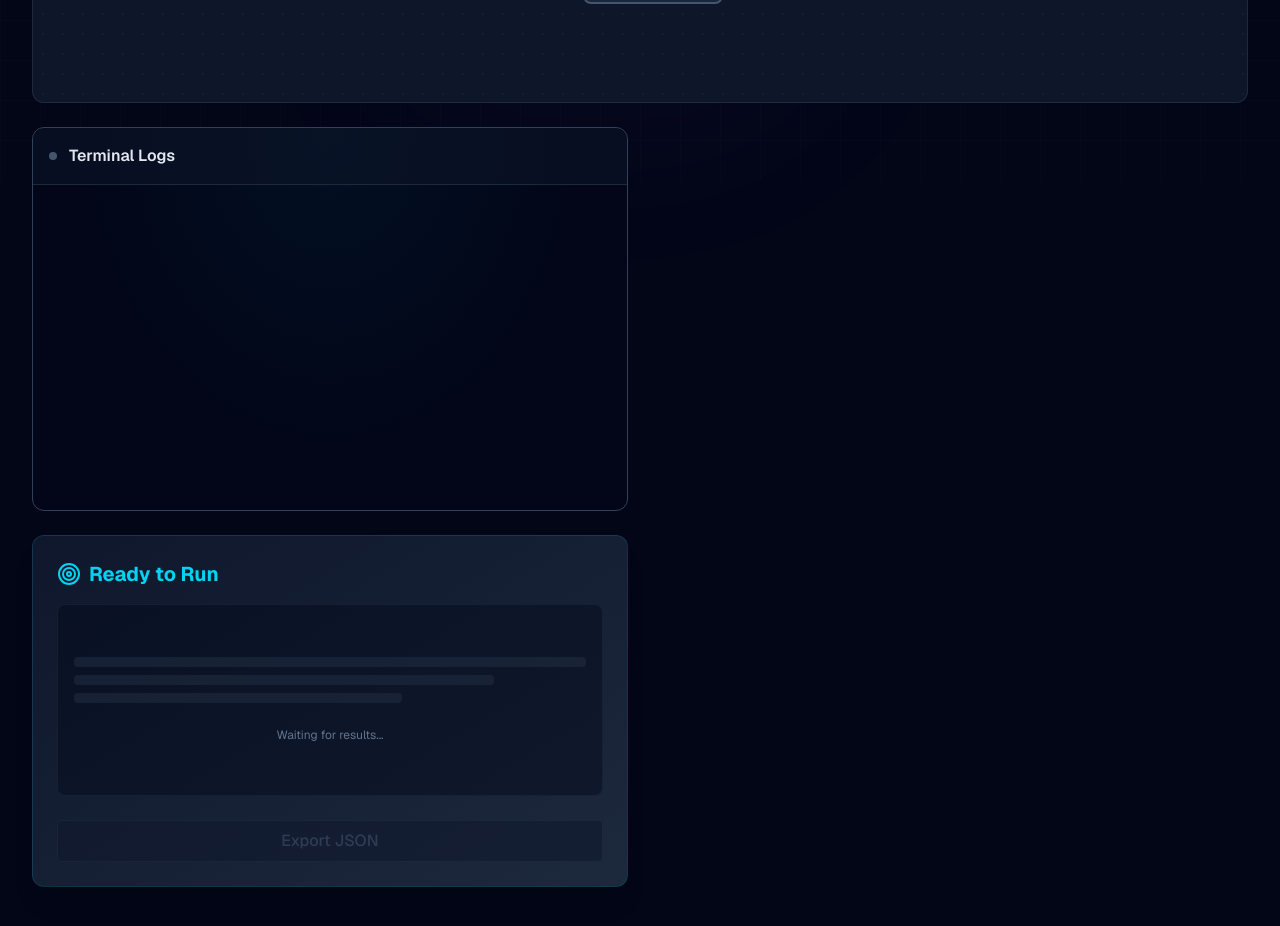
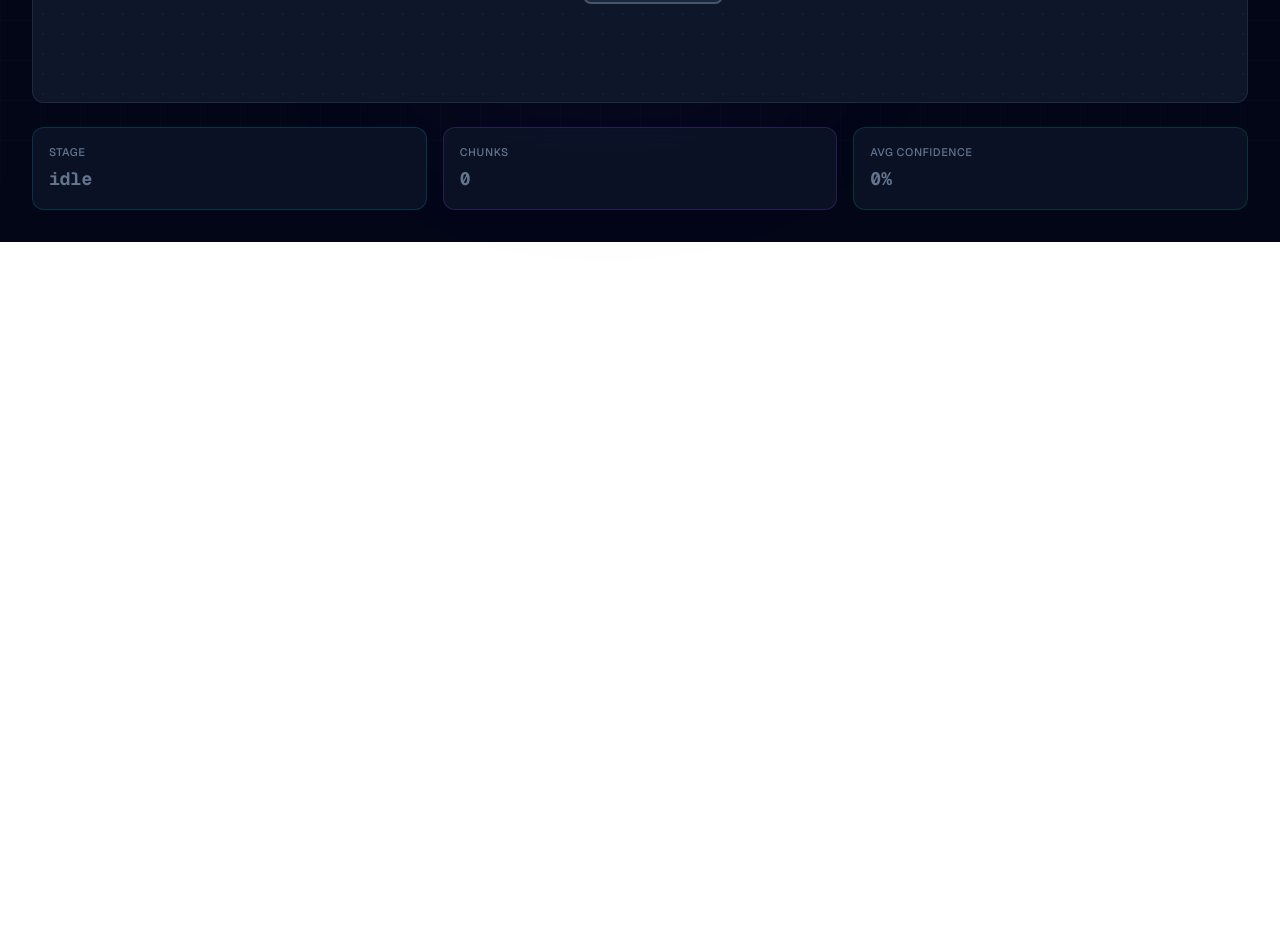
Before and after one commit to edycutjong/ContextWeaver, a Next.js app in the folder frontend/: page /dashboard in a window 1280 px wide. Shown: the part 620-1546 px from the top of the page. After the commit the page ends 862 px from the top, so only its background shows below. Built offline with nearby package versions, Linux system fonts and the light colour scheme.

Commit message:
Refactor ChunkInspector into a portal modal and stabilize dashboard layout

```diff
--- a/frontend/src/app/(app)/dashboard/page.tsx
+++ b/frontend/src/app/(app)/dashboard/page.tsx
@@ -354,7 +354,7 @@ export default function Dashboard() {
 
           {/* Header */}
           <div className="flex flex-col sm:flex-row justify-between items-start sm:items-center bg-slate-900/80 backdrop-blur-md p-6 rounded-xl border border-slate-700/50 shadow-[0_0_40px_rgba(6,182,212,0.15)] relative overflow-hidden group gap-6 sm:gap-8">
-            <div className="absolute inset-0 bg-gradient-to-r from-cyan-500/10 to-purple-500/10 opacity-0 group-hover:opacity-100 transition-opacity duration-700 pointer-events-none" />
+            <div className="absolute inset-0 bg-linear-to-r from-cyan-500/10 to-purple-500/10 opacity-0 group-hover:opacity-100 transition-opacity duration-700 pointer-events-none" />
             <div className="flex items-center space-x-6 relative z-10">
               <div className="relative w-16 h-16 rounded-2xl overflow-hidden shadow-[0_0_20px_rgba(6,182,212,0.4)] border border-cyan-500/30 shrink-0 group-hover:scale-105 transition-transform duration-500 bg-slate-950 p-3 flex items-center justify-center">
                 <div className="absolute inset-0 bg-cyan-400/20 animate-pulse" />
@@ -365,7 +365,7 @@ export default function Dashboard() {
                 </svg>
               </div>
               <div>
-                <h1 className="text-4xl font-orbitron font-black text-transparent bg-clip-text bg-gradient-to-r from-cyan-400 via-blue-400 to-purple-500 mb-1 flex items-center tracking-wide">
+                <h1 className="text-4xl font-orbitron font-black text-transparent bg-clip-text bg-linear-to-r from-cyan-400 via-blue-400 to-purple-500 mb-1 flex items-center tracking-wide">
                   Pipeline Overview
                 </h1>
                 <p className="text-slate-400 font-medium tracking-wide">Dynamic In-Context Learning Router</p>
@@ -375,11 +375,11 @@ export default function Dashboard() {
               onClick={startPipeline}
               disabled={isRunning}
               className={`relative z-10 px-8 py-3.5 rounded-xl font-bold tracking-wide transition-all overflow-hidden ${
-                isRunning ? 'bg-slate-800 text-slate-500 cursor-not-allowed border border-slate-700' : 'bg-gradient-to-r from-cyan-600 to-blue-600 hover:from-cyan-500 hover:to-blue-500 text-white shadow-[0_0_20px_rgba(6,182,212,0.4)] hover:shadow-[0_0_30px_rgba(6,182,212,0.6)] border border-cyan-400/30'
+                isRunning ? 'bg-slate-800 text-slate-500 cursor-not-allowed border border-slate-700' : 'bg-linear-to-r from-cyan-600 to-blue-600 hover:from-cyan-500 hover:to-blue-500 text-white shadow-[0_0_20px_rgba(6,182,212,0.4)] hover:shadow-[0_0_30px_rgba(6,182,212,0.6)] border border-cyan-400/30'
               }`}
             >
               {isRunning && (
-                <span className="absolute inset-0 w-full h-full bg-gradient-to-r from-transparent via-white/10 to-transparent -translate-x-full animate-[shimmer_2s_infinite]" />
+                <span className="absolute inset-0 w-full h-full bg-linear-to-r from-transparent via-white/10 to-transparent -translate-x-full animate-[shimmer_2s_infinite]" />
               )}
               <span className="relative flex items-center">
                 {isRunning ? (
@@ -434,7 +434,7 @@ export default function Dashboard() {
                 {isRunning && (
                   <div
                     aria-hidden
-                    className="pointer-events-none absolute -inset-1 rounded-xl bg-gradient-to-r from-cyan-500/30 via-purple-500/30 to-cyan-500/30 animate-pulse blur-sm"
+                    className="pointer-events-none absolute -inset-1 rounded-xl bg-linear-to-r from-cyan-500/30 via-purple-500/30 to-cyan-500/30 animate-pulse blur-sm"
                   />
                 )}
                 <div className="relative z-10 rounded-xl bg-slate-900">
@@ -448,29 +448,21 @@ export default function Dashboard() {
                 </div>
               </div>
 
-              {/* Live running metrics */}
-              <AnimatePresence>
-                {isRunning && (
-                  <motion.div
-                    initial={{ opacity: 0, y: -8 }}
-                    animate={{ opacity: 1, y: 0 }}
-                    exit={{ opacity: 0, y: -8 }}
-                    transition={{ duration: 0.25 }}
-                    className="grid grid-cols-3 gap-4"
-                  >
-                    <div className="bg-slate-900/70 border border-cyan-500/20 rounded-xl p-4 backdrop-blur-sm">
+              {/* Live running metrics (Always visible to prevent layout shift) */}
+              <div className="grid grid-cols-3 gap-4">
+                <div className="bg-slate-900/70 border border-cyan-500/20 rounded-xl p-4 backdrop-blur-sm transition-opacity duration-300">
                   <p className="text-[11px] uppercase tracking-wider text-slate-500 font-medium">Stage</p>
-                      <p className="text-lg font-bold text-cyan-300 font-mono mt-1 truncate">{pipelineStep}</p>
+                  <p className={`text-lg font-bold font-mono mt-1 truncate ${pipelineStep !== 'idle' ? 'text-cyan-300' : 'text-slate-500'}`}>{pipelineStep}</p>
                 </div>
-                    <div className="bg-slate-900/70 border border-purple-500/20 rounded-xl p-4 backdrop-blur-sm">
+                <div className="bg-slate-900/70 border border-purple-500/20 rounded-xl p-4 backdrop-blur-sm transition-opacity duration-300">
                   <p className="text-[11px] uppercase tracking-wider text-slate-500 font-medium">Chunks</p>
-                      <p className="text-lg font-bold text-purple-300 font-mono mt-1">
+                  <p className={`text-lg font-bold font-mono mt-1 ${processedChunks.length > 0 ? 'text-purple-300' : 'text-slate-500'}`}>
                     <AnimatedNumber value={processedChunks.length} />
                   </p>
                 </div>
-                    <div className="bg-slate-900/70 border border-emerald-500/20 rounded-xl p-4 backdrop-blur-sm">
+                <div className="bg-slate-900/70 border border-emerald-500/20 rounded-xl p-4 backdrop-blur-sm transition-opacity duration-300">
                   <p className="text-[11px] uppercase tracking-wider text-slate-500 font-medium">Avg confidence</p>
-                      <p className="text-lg font-bold text-emerald-300 font-mono mt-1">
+                  <p className={`text-lg font-bold font-mono mt-1 ${processedChunks.length > 0 ? 'text-emerald-300' : 'text-slate-500'}`}>
                     <AnimatedNumber
                       value={(() => {
                         const scored = processedChunks.filter((c) => typeof c.confidence === 'number');
@@ -482,20 +474,20 @@ export default function Dashboard() {
                     />
                   </p>
                 </div>
-                  </motion.div>
-                )}
-              </AnimatePresence>
+              </div>
 
             </div>
 
             {/* Bottom Section: Split Pane */}
-            <div ref={resultsRef} className="grid grid-cols-1 lg:grid-cols-2 gap-6 items-start">
+            {pipelineStep !== 'idle' && (
+              <div ref={resultsRef} className="grid grid-cols-1 lg:grid-cols-4 gap-6 items-start">
 
-              {/* Left Column: Logs & Results */}
-              <div className="flex flex-col space-y-6 h-full relative z-20">
+                {selectedChunk && (
+                  <ChunkInspector chunkData={selectedChunk} onClose={() => setSelectedChunk(null)} />
+                )}
 
-              {/* Live Logs */}
-              <div className="bg-slate-950 border border-slate-700 rounded-xl flex flex-col h-96 relative overflow-hidden">
+                {/* Terminal Logs (2 columns) */}
+                <div className="lg:col-span-2 bg-slate-950 border border-slate-700 rounded-xl flex flex-col h-96 relative overflow-hidden z-20">
                   <div
                     aria-hidden
                     className="pointer-events-none absolute inset-0 bg-[radial-gradient(ellipse_at_top,rgba(6,182,212,0.06),transparent_60%)]"
@@ -550,9 +542,9 @@ export default function Dashboard() {
                   </div>
                 </div>
 
-              {/* Final Results Panel */}
-              <div className="bg-gradient-to-br from-slate-900 to-slate-800 border border-cyan-900/50 rounded-xl p-6 shadow-xl flex-1 flex flex-col justify-between">
-                <div>
+                {/* Final Results Panel (1 column) */}
+                <div className="lg:col-span-1 bg-linear-to-br from-slate-900 to-slate-800 border border-cyan-900/50 rounded-xl p-6 shadow-xl flex flex-col h-96 relative z-20">
+                  <div className="flex-1 overflow-y-auto min-h-0 pr-1 pb-2">
                     <h3 className="text-xl font-bold text-cyan-400 mb-4 flex items-center gap-2">
                       {finalResult ? (
                         <><CheckCircle2 className="w-6 h-6 text-emerald-400" /> Annotation Complete</>
@@ -571,11 +563,11 @@ export default function Dashboard() {
                             <AnimatedNumber value={finalResult.mean_confidence * 100} decimals={1} suffix="%" />
                           </p>
                         </div>
-                      <div className="bg-slate-950 p-4 rounded-lg border border-slate-800">
-                        <p className="text-slate-400 text-sm mb-2">
+                        <div className="bg-slate-950 p-4 rounded-lg border border-slate-800 flex flex-col">
+                          <p className="text-slate-400 text-sm mb-2 shrink-0">
                             Extracted Entities (<AnimatedNumber value={finalResult.merged_entities?.length || 0} />)
                           </p>
-                        <div className="flex flex-wrap gap-1.5 max-h-28 overflow-y-auto">
+                          <div className="flex flex-wrap gap-1.5 overflow-y-auto">
                             <AnimatePresence>
                               {/* eslint-disable-next-line @typescript-eslint/no-explicit-any */}
                               {(finalResult.merged_entities || []).slice(0, 20).map((entity: any, i: number) => {
@@ -616,7 +608,7 @@ export default function Dashboard() {
                   <button
                     onClick={handleExport}
                     disabled={!finalResult || isRunning}
-                  className={`w-full mt-6 py-2 rounded transition-all border relative z-10 font-medium overflow-hidden ${
+                    className={`w-full mt-4 shrink-0 py-2 rounded transition-all border relative z-10 font-medium overflow-hidden ${
                       finalResult
                         ? 'bg-slate-800 hover:bg-slate-700 text-white border-slate-700 cursor-pointer'
                         : isRunning
@@ -625,7 +617,7 @@ export default function Dashboard() {
                     }`}
                   >
                     {isRunning && (
-                    <span className="absolute inset-0 w-full h-full bg-gradient-to-r from-transparent via-white/10 to-transparent -translate-x-full animate-[shimmer_2s_infinite]" />
+                      <span className="absolute inset-0 w-full h-full bg-linear-to-r from-transparent via-white/10 to-transparent -translate-x-full animate-[shimmer_2s_infinite]" />
                     )}
                     <span className="relative flex items-center justify-center">
                       {isRunning ? (
@@ -638,19 +630,16 @@ export default function Dashboard() {
                   </button>
                 </div>
 
-              {/* Right Column: Confidence Heatmap */}
-              <div className="space-y-6">
-                {(pipelineStep !== 'idle' || processedChunks.length > 0) && (
+                {/* Confidence Heatmap (1 column) */}
+                <div className="lg:col-span-1 relative z-20">
+                  <div className="h-96">
                     <ConfidenceHeatmap chunks={processedChunks} onSelectChunk={setSelectedChunk} />
+                  </div>
+                </div>
+              </div>
             )}
           </div>
         </div>
-          </div>
-        </div>
-      </div>
-
-      {/* Inspector Modal */}
-      <ChunkInspector chunkData={selectedChunk} onClose={() => setSelectedChunk(null)} />
     </>
   );
 }
--- a/frontend/src/components/ChunkInspector.tsx
+++ b/frontend/src/components/ChunkInspector.tsx
@@ -3,7 +3,7 @@
 import React, { useEffect, useState } from 'react';
 import { createPortal } from 'react-dom';
 import { motion, AnimatePresence } from 'framer-motion';
-import { X } from 'lucide-react';
+import { X, Database, FileText } from 'lucide-react';
 
 type ChunkData = {
   chunk_idx: string | number;
@@ -53,11 +53,16 @@ function ConfidenceRing({ value }: { value: number }) {
   );
 }
 
+const ENTITY_STYLES: Record<string, { bg: string, text: string, border: string }> = {
+  DEFAULT: { bg: 'bg-slate-800', text: 'text-slate-300', border: 'border-slate-700' },
+};
+
+const DEFAULT_ENTITY_STYLE = ENTITY_STYLES.DEFAULT;
+
 export default function ChunkInspector({ chunkData, onClose }: InspectorProps) {
   const [mounted, setMounted] = useState(false);
 
   useEffect(() => {
-    // eslint-disable-next-line react-hooks/set-state-in-effect
     setMounted(true);
   }, []);
 
@@ -98,21 +103,15 @@ export default function ChunkInspector({ chunkData, onClose }: InspectorProps) {
             <div className="absolute inset-0 bg-gradient-to-br from-cyan-500/5 via-transparent to-purple-500/5 pointer-events-none" />
 
             {/* Header */}
-            <div className="flex justify-between items-center p-5 border-b border-slate-800 bg-slate-950/80 relative z-10 shrink-0">
+            <div className="px-6 py-4 border-b border-slate-700/50 bg-slate-800/30 flex justify-between items-center relative z-10 backdrop-blur-md">
               <div className="flex items-center gap-4">
-                {typeof chunkData.confidence === 'number' && <ConfidenceRing value={chunkData.confidence} />}
+                <div className="bg-cyan-500/10 p-2 rounded-lg border border-cyan-500/20">
+                  <Database className="w-5 h-5 text-cyan-400" />
+                </div>
                 <div>
-                  <h2 className="text-xl font-bold text-white">Chunk Inspector</h2>
+                  <h2 className="text-xl font-bold text-white tracking-wide">Chunk Inspector</h2>
                   <p className="text-sm text-slate-400">
-                    Chunk ID: <span className="text-cyan-400 font-mono">{chunkData.chunk_idx}</span>
-                    {typeof chunkData.confidence === 'number' && (
-                      <>
-                        {' '}• Confidence:{' '}
-                        <span className={chunkData.confidence > 0.8 ? 'text-green-400' : 'text-amber-400'}>
-                          {(chunkData.confidence * 100).toFixed(1)}%
-                        </span>
-                      </>
-                    )}
+                    Viewing details for Chunk <span className="text-cyan-300 font-mono font-bold">#{chunkData.chunk_idx}</span>
                   </p>
                 </div>
               </div>
@@ -133,14 +132,14 @@ export default function ChunkInspector({ chunkData, onClose }: InspectorProps) {
               <motion.div
                 initial={{ opacity: 0, x: -20 }}
                 animate={{ opacity: 1, x: 0 }}
-                transition={{ delay: 0.15 }}
-                className="border-b md:border-b-0 md:border-r border-slate-800 flex flex-col min-h-0 overflow-hidden"
+                transition={{ delay: 0.1 }}
+                className="border-r border-slate-700/50 flex flex-col bg-slate-900/50 min-h-0"
               >
-                <div className="p-3 bg-slate-800/50 font-semibold text-slate-300 border-b border-slate-800 flex items-center gap-2 shrink-0">
-                  <span className="w-5 h-5 rounded bg-cyan-500/20 text-cyan-400 text-xs flex items-center justify-center font-bold">1</span>
-                  Raw Chunk Text
+                <div className="px-4 py-3 bg-slate-800/40 border-b border-slate-700/50 font-semibold text-slate-300 flex items-center gap-2 shrink-0">
+                  <FileText className="w-4 h-4 text-slate-400" />
+                  Raw Source Text
                 </div>
-                <div className="p-4 overflow-y-auto flex-1 text-slate-300 font-mono whitespace-pre-wrap text-xs leading-relaxed">
+                <div className="p-4 overflow-y-auto flex-1 font-mono text-xs leading-relaxed text-slate-400 whitespace-pre-wrap">
                   {chunkData.raw_text}
                 </div>
               </motion.div>
@@ -150,7 +149,7 @@ export default function ChunkInspector({ chunkData, onClose }: InspectorProps) {
                 initial={{ opacity: 0, y: 20 }}
                 animate={{ opacity: 1, y: 0 }}
                 transition={{ delay: 0.25 }}
-                className="border-b md:border-b-0 md:border-r border-slate-800 flex flex-col min-h-0 overflow-hidden"
+                className="border-b md:border-b-0 md:border-r border-slate-800 flex flex-col min-h-0 overflow-hidden bg-slate-900/50"
               >
                 <div className="p-3 bg-slate-800/50 font-semibold text-slate-300 border-b border-slate-800 flex justify-between items-center shrink-0">
                   <div className="flex items-center gap-2">
```
Lines whose indentation alone changed are shown as unchanged.
